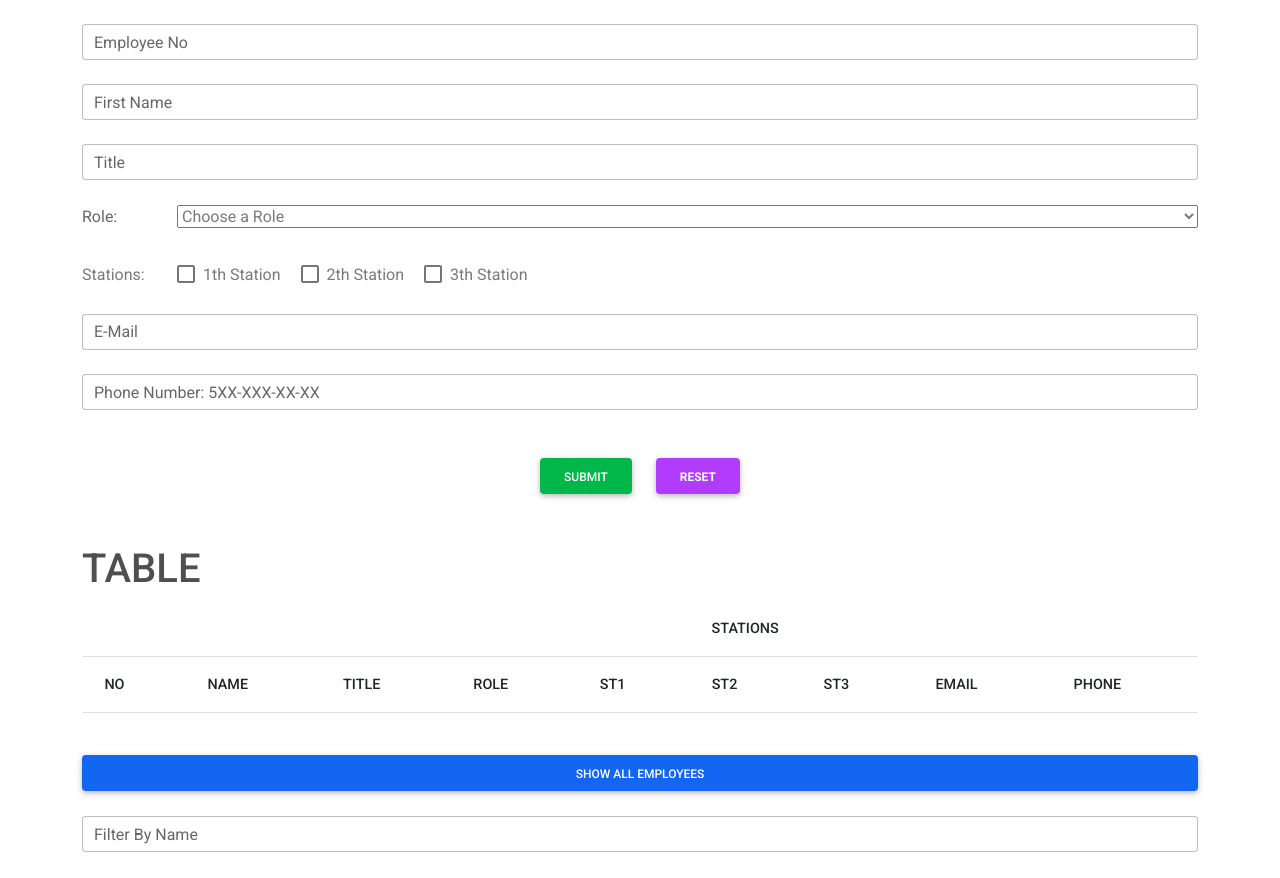
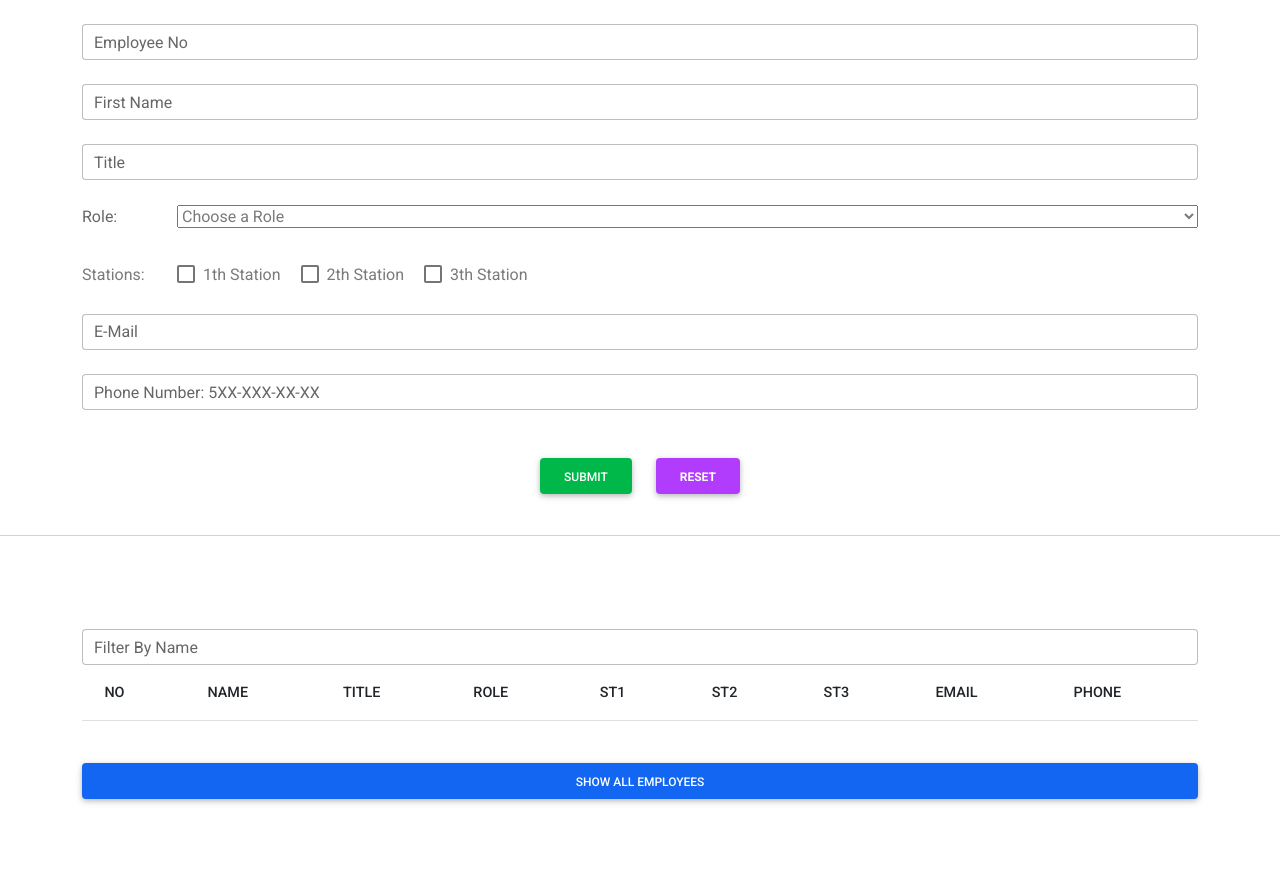
Before and after one commit to aytgn/form-project-js, a plain HTML site: page add-user-form.html in a window 1280 px wide. After the commit the page ends 850 px from the top, so only its background shows below. Drawn offline with nearby package versions, Linux system fonts and the light colour scheme.

Commit message:
filter by name success

```diff
--- a/add-user-form.html
+++ b/add-user-form.html
@@ -176,21 +176,24 @@
       </div>
     </div>
     <br />
+    <hr />
+    <br />
+    <br />
     <br />
     <!--------------------------------------TABLE------------------------------------------------------->
     <div class="myOutterContainer container">
       <div class="row">
         <div class="col">
-          <h1>TABLE</h1>
+          <div class="form-outline">
+            <input type="text" id="filterByNameInput" class="form-control" />
+            <label class="form-label" for="form12">Filter By Name</label>
+          </div>
+        </div>
+      </div>
+      <div class="row">
+        <div class="col">
           <table class="table table-striped">
             <thead>
-              <tr>
-                <th colspan="4"></th>
-                <th colspan="3" scope="colgroup" class="text-center">
-                  STATIONS
-                </th>
-                <th colspan="2"></th>
-              </tr>
               <tr>
                 <th scope="col">NO</th>
                 <th scope="col">NAME</th>
@@ -216,14 +219,7 @@
         </div>
       </div>
       <br />
-      <div class="row">
-        <div class="col">
-          <div class="form-outline">
-            <input type="text" id="filterByNameInput" class="form-control" />
-            <label class="form-label" for="form12">Filter By Name</label>
-          </div>
-        </div>
-      </div>
+
       <br />
     </div>
 
--- a/add-user.form.js
+++ b/add-user.form.js
@@ -113,7 +113,9 @@ class UI {
     let filteredEmployeeArr = [];
     if (this.filterByNameInput.value !== "") {
       filteredEmployeeArr = employeeArr.filter((employee) => {
-        return employee.name === `${event.target.value}`;
+        return employee.name
+          .toLowerCase()
+          .includes(event.target.value.toLowerCase());
       });
     } else {
       filteredEmployeeArr = employeeArr;
```
